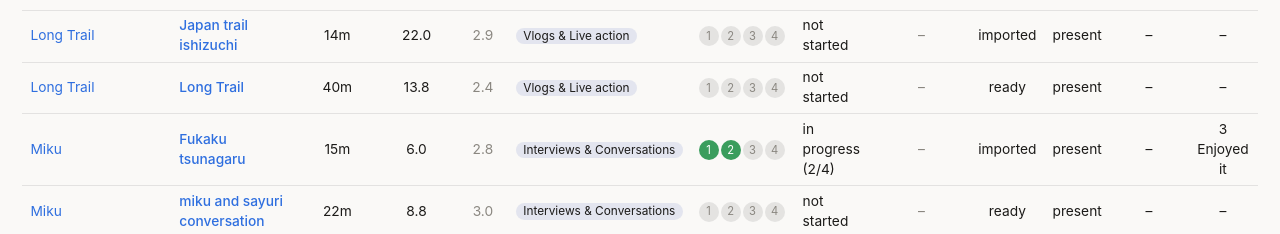
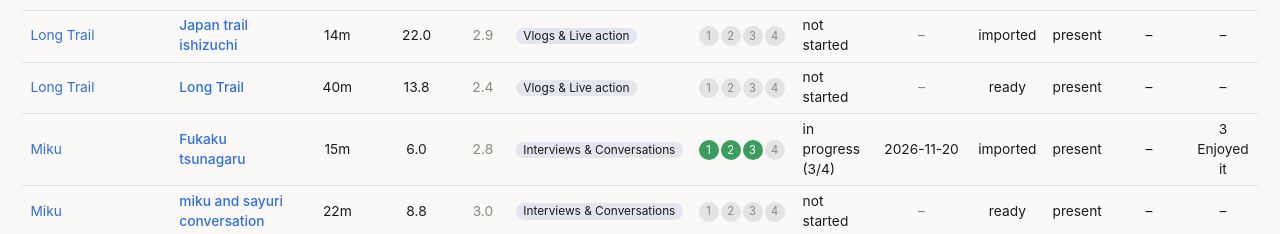
Before and after one commit to stephenanspach/immersion-tracker-73c0973609, a plain HTML site: page index.html in a window 1280 px wide. Shown: the part 2466-2700 px from the top of the page. Drawn offline with Linux system fonts and the light colour scheme.

Commit message:
Update dashboard 2026-11-13 19:50:57

```diff
--- a/index.html
+++ b/index.html
@@ -1098,16 +1098,16 @@
         <td class="ctr" data-label="Comp" data-sort="0">–</td>
         <td class="ctr" data-label="Interest" data-sort="0">–</td>
       </tr>
-      <tr data-cat="Interviews &amp; Conversations" data-status="in progress (2/4)" data-abandoned="0" data-complete="0" data-finaleligible="0" data-runready="0" data-runrank="1006.0">
+      <tr data-cat="Interviews &amp; Conversations" data-status="in progress (3/4)" data-abandoned="0" data-complete="0" data-finaleligible="0" data-runready="0" data-runrank="1006.0">
         <td data-label="Source"><a href="https://www.youtube.com/channel/UCsQCbl3a9FtYvA55BxdzYiQ" target="_blank" rel="noopener">Miku</a></td>
         <td class="title" data-label="Title"><a href="https://www.youtube.com/watch?v=9sgdQO087vo" target="_blank" rel="noopener">Fukaku tsunagaru</a> </td>
         <td class="ctr" data-label="Length" data-sort="908">15m</td>
         <td class="ctr" data-label="Unk/min" data-sort="6.0">6.0</td>
         <td class="ctr" data-label="Est" data-sort="2.79"><span class="muted" title="coverage 96.5% · 6.0 unknown/min · 354 mora/min · source prior 2.69">2.8</span></td>
         <td data-label="Category"><span class="cat">Interviews &amp; Conversations</span></td>
-        <td class="passes" data-label="Passes" data-sort="2"><span class="dot done" title="Pass 1: primed listening (laptop) — 2026-11-12">1</span><span class="dot done" title="Pass 2: raw, no subs (laptop) — 2026-11-12">2</span><span class="dot todo" title="Pass 3: raw, no subs (ipad)">3</span><span class="dot todo" title="Pass 4: raw, no subs (ipad)">4</span></td>
-        <td data-label="Status">in progress (2/4)</td>
-        <td class="ctr" data-label="Final pass" data-sort=""><span class="muted">–</span></td>
+        <td class="passes" data-label="Passes" data-sort="3"><span class="dot done" title="Pass 1: primed listening (laptop) — 2026-11-12">1</span><span class="dot done" title="Pass 2: raw, no subs (laptop) — 2026-11-12">2</span><span class="dot done" title="Pass 3: raw, no subs (ipad) — 2026-11-13">3</span><span class="dot todo" title="Pass 4: raw, no subs (ipad)">4</span></td>
+        <td data-label="Status">in progress (3/4)</td>
+        <td class="ctr" data-label="Final pass" data-sort="2026-11-20">2026-11-20</td>
         <td class="ctr" data-label="Anki">imported</td>
         <td class="ctr" data-label="Video">present</td>
         <td class="ctr" data-label="Comp" data-sort="0">–</td>
```
